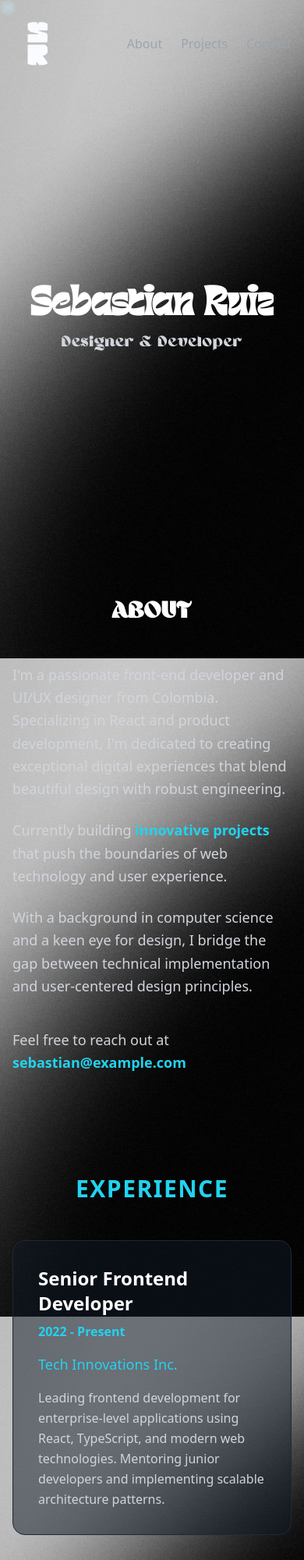
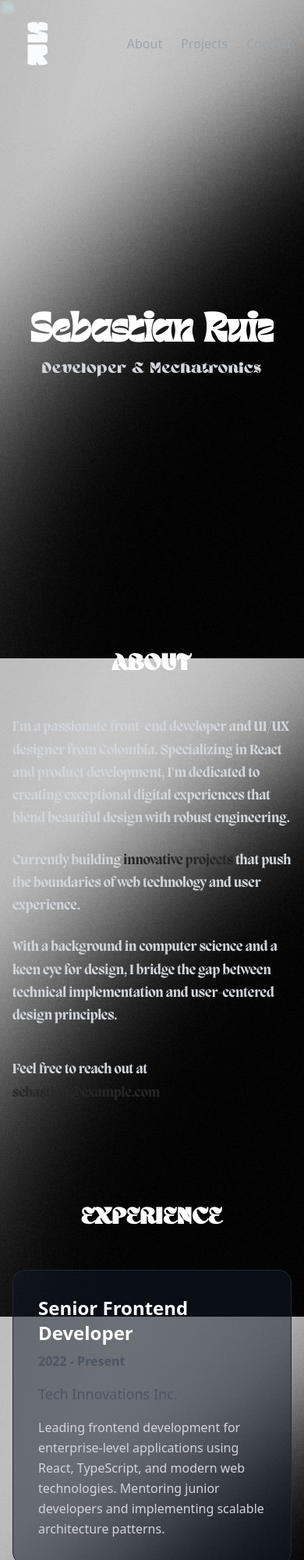
Before and after one commit to sebachoh/Portafolio, a plain HTML site: page index.html in a window 390 px wide. Shown: the top 2000 px of the page at 78% size. Drawn offline with nearby package versions, Linux system fonts and the light colour scheme; a web font is replaced by a local one.

Commit message:
Getting better

```diff
--- a/index.html
+++ b/index.html
@@ -3,7 +3,7 @@
 <head>
     <meta charset="UTF-8">
     <meta name="viewport" content="width=device-width, initial-scale=1.0">
-    <title>Sebastian Ruiz - Designer & Developer</title>
+    <title>Sebastian Ruiz - Developer & Mechatronics</title>
     <link rel="icon" type="image/png" href="favicon/favicon-96x96.png" sizes="96x96" />
     <link rel="icon" type="image/svg+xml" href="favicon/favicon.svg" />
     <link rel="shortcut icon" href="favicon/favicon.ico" />
@@ -25,54 +25,54 @@
             alt="Logo Sebastian Ruiz"
             class="w-16 h-16 md:w-20 md:h-20 rounded-full border-1 border-gray-600 hover:border-cyan-400 transition-colors duration-300 object-contain scale-90">            </div>
             <nav class="social-links flex gap-6">
-                <a href="#" class="text-gray-400 hover:text-cyan-400 transition-colors duration-300 font-medium">About</a>
-                <a href="#" class="text-gray-400 hover:text-cyan-400 transition-colors duration-300 font-medium">Projects</a>
-                <a href="#" class="text-gray-400 hover:text-cyan-400 transition-colors duration-300 font-medium">Contact</a>
+                <a href="#" class="text-gray-400 hover:text-white transition-colors duration-300 font-medium">About</a>
+                <a href="#" class="text-gray-400 hover:text-white transition-colors duration-300 font-medium">Projects</a>
+                <a href="#" class="text-gray-400 hover:text-white transition-colors duration-300 font-medium">Contact</a>
             </nav>
         </header>
 
         <!-- Hero Section -->
-        <section class="min-h-[70vh] flex items-center justify-center text-center py-16">
+        <section class="min-h-[78vh] flex items-center justify-center text-center py-16">
             <div class="space-y-4">
                 <h1 class="text-5xl md:text-7xl lg:text-8xl font-bold bg-gradient-to-r from-white to-white bg-clip-text text-transparent">
                     Sebastian Ruiz
                 </h1>
                 <p class="text-xl md:text-2xl text-gray-300 font-light tracking-wider custom-font">
-                    Designer & Developer
+                    Developer & Mechatronics
                 </p>
             </div>
         </section>
 
         <!-- About Section -->
         <section class="max-w-4xl mx-auto py-16">
-            <h2 class="text-3xl font-bold yellow-600 mb-12 text-center uppercase tracking-wider custom-font">About</h2>
-            <div class="space-y-6 text-lg text-gray-300 leading-relaxed">
+            <h2 class="text-3xl font-bold text-white mb-12 text-center uppercase tracking-wider custom-font">About</h2>
+            <div class="space-y-6 text-lg text-gray-300 leading-relaxed custom-font-migra">
                 <p>
                     I'm a passionate front-end developer and UI/UX designer from Colombia. Specializing in React and product development, I'm dedicated to creating exceptional digital experiences that blend beautiful design with robust engineering.
                 </p>
                 <p>
-                    Currently building <span class="text-cyan-400 font-semibold">innovative projects</span> that push the boundaries of web technology and user experience.
+                    Currently building <span class="text-neutral-800 font-semibold">innovative projects</span> that push the boundaries of web technology and user experience.
                 </p>
                 <p>
                     With a background in computer science and a keen eye for design, I bridge the gap between technical implementation and user-centered design principles.
                 </p>
                 <p class="pt-4">
-                    Feel free to reach out at <a href="mailto:sebastian@example.com" class="text-cyan-400 hover:text-white transition-colors duration-300 font-semibold">sebastian@example.com</a>
+                    Feel free to reach out at <a href="mailto:sebastian@example.com" class="text-zinc-800 hover:text-sky-600 transition-colors duration-300 font-semibold">sebastian@example.com</a>
                 </p>
             </div>
         </section>
 
         <!-- Experience Section -->
         <section class="max-w-6xl mx-auto py-16">
-            <h2 class="text-3xl font-bold text-cyan-400 mb-12 text-center uppercase tracking-wider">Experience</h2>
+            <h2 class="text-3xl font-bold text-white mb-12 text-center uppercase tracking-wider custom-font">Experience</h2>
             <div class="space-y-8">
                 <!-- Experience 1 -->
                 <div class="bg-gray-900/50 rounded-2xl p-8 hover:bg-gray-900/70 transition-all duration-300 border border-gray-800 hover:border-cyan-400/30">
                     <div class="flex flex-col md:flex-row md:justify-between md:items-start mb-4">
                         <h3 class="text-2xl font-bold text-white">Senior Frontend Developer</h3>
-                        <span class="text-cyan-400 font-semibold mt-2 md:mt-0">2022 - Present</span>
+                        <span class="text-gray-600 font-semibold mt-2 md:mt-0">2022 - Present</span>
                     </div>
-                    <p class="text-lg text-cyan-400 mb-4">Tech Innovations Inc.</p>
+                    <p class="text-lg text-gray-600 mb-4">Tech Innovations Inc.</p>
                     <p class="text-gray-300 leading-relaxed">
                         Leading frontend development for enterprise-level applications using React, TypeScript, and modern web technologies.
                         Mentoring junior developers and implementing scalable architecture patterns.
@@ -109,7 +109,7 @@
 
         <!-- Projects Section -->
         <section class="max-w-6xl mx-auto py-16">
-            <h2 class="text-3xl font-bold text-cyan-400 mb-12 text-center uppercase tracking-wider">Projects</h2>
+            <h2 class="text-3xl font-bold text-white mb-12 text-center uppercase tracking-wider custom-font">Projects</h2>
             <div class="grid grid-cols-1 md:grid-cols-2 lg:grid-cols-3 gap-8">
                 <!-- Project 1 -->
                 <div class="bg-gray-900/50 rounded-2xl p-6 hover:bg-gray-900/70 transition-all duration-300 border border-gray-800 hover:border-cyan-400/30 group">
@@ -164,7 +164,7 @@
         <!-- Stack Section -->
         <section class="stack-panel my-16" id="stack">
             <div class="panel-body py-16 px-8">
-                <h2 class="panel-title text-3xl font-bold text-cyan-400 mb-12 text-center uppercase tracking-wider">Tech Stack</h2>
+                <h2 class="panel-title text-3xl font-bold text-white mb-12 text-center uppercase tracking-wider custom-font">Tech Stack</h2>
                 <div class="tech-grid grid grid-cols-2 md:grid-cols-4 gap-6 max-w-4xl mx-auto">
                     <!-- Tech items will be populated by JavaScript -->
                 </div>
--- a/style.css
+++ b/style.css
@@ -24,6 +24,12 @@
     font-weight: normal;
     font-style: normal;
 }
+@font-face {
+    font-family: 'Migra';
+    src: url('font/migra-font-familygimlet-superfamily-font/migra-bold.otf') format('woff');
+    font-weight: normal;
+    font-style: normal;
+}
 
 h1{
     font-family: 'Barbra', sans-serif;
@@ -33,6 +39,9 @@ h1{
   font-family: 'Ahsing', sans-serif;
 }
 
+.custom-font-migra {
+  font-family: 'Migra', sans-serif;
+}
 
 /* Personalizar Tailwind */
 @layer utilities {
```
